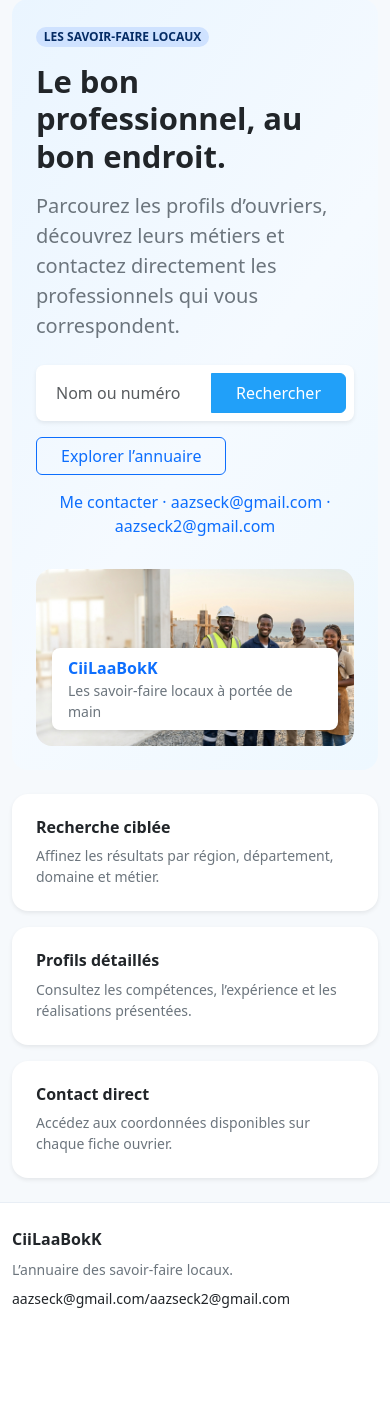
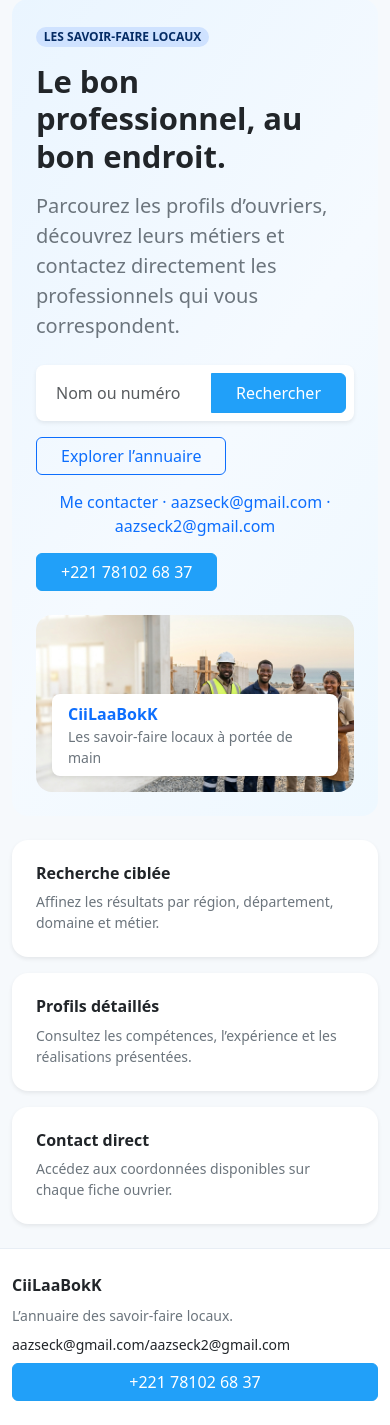
Before and after one commit to Zicrou/ciilaabokk-ouvriers-laravel, a Laravel app: page / in a window 390 px wide. Shown: the part 88-1513 px from the top of the page. Before the commit the page ends 1396 px from the top, so only its background shows below. Run offline with Laravel 12, Linux system fonts and the light colour scheme; style sheets or scripts are compiled from the project's sources; some libraries are stand-ins or nearby versions.

Commit message:
Ajout de mon numér de téléphone

```diff
--- a/resources/views/base.blade.php
+++ b/resources/views/base.blade.php
@@ -107,6 +107,9 @@
                             <a href="mailto:aazseck@gmail.com" class="btn btn-link text-decoration-none">
                                 Me contacter · aazseck@gmail.com · aazseck2@gmail.com
                             </a>
+                            <a href="tel:{{ preg_replace('/[^0-9+]/', '', +221781026837) }}" class="btn bg-color text-white px-4">
+                                +221 78102 68 37
+                            </a>
                         </div>
                     </div>
 
@@ -164,6 +167,9 @@
             <a href="{{ route('accueil') }}" class="text-dark fw-semibold text-decoration-none">CiiLaaBokK</a>
             <span class="text-secondary small">L’annuaire des savoir-faire locaux.</span>
             <a href="mailto:aazseck@gmail.com" class="small text-decoration-none">aazseck@gmail.com/aazseck2@gmail.com</a>
+            <a href="tel:{{ preg_replace('/[^0-9+]/', '', +221781026837) }}" class="btn bg-color text-white px-4">
+                +221 78102 68 37
+            </a>
         </div>
     </footer>
 
```
